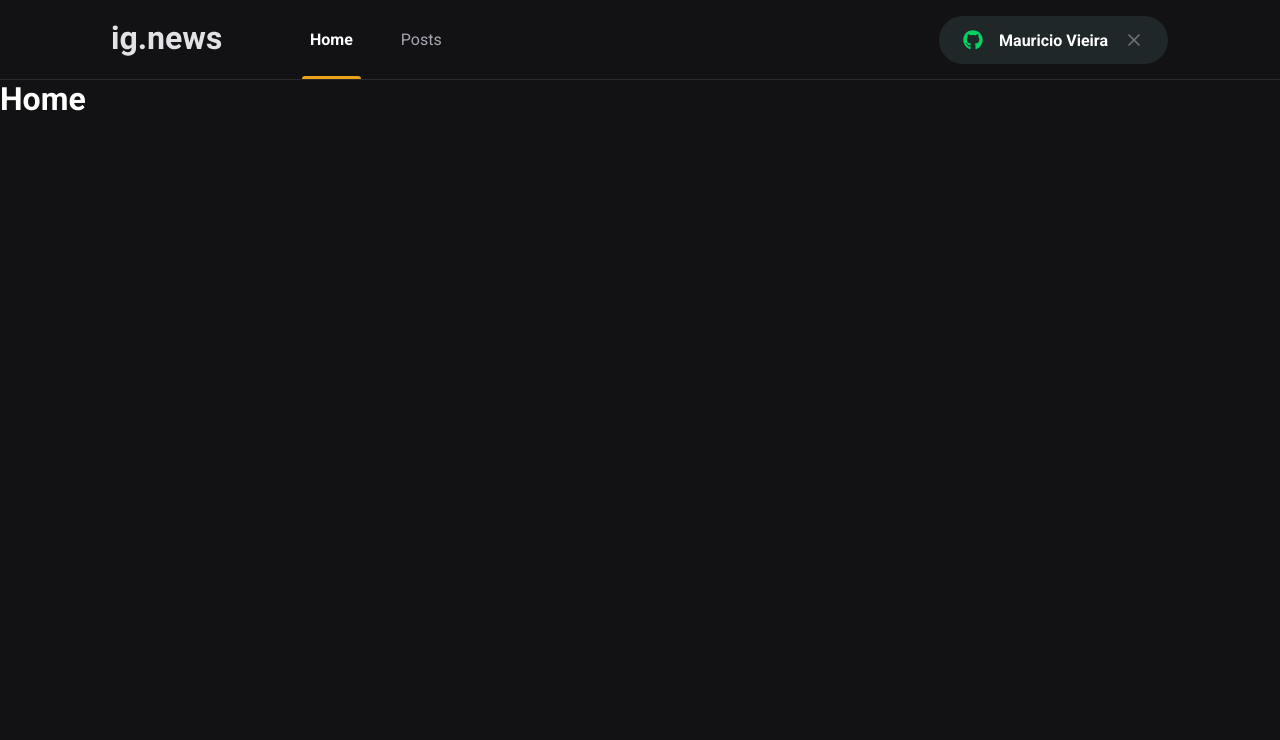
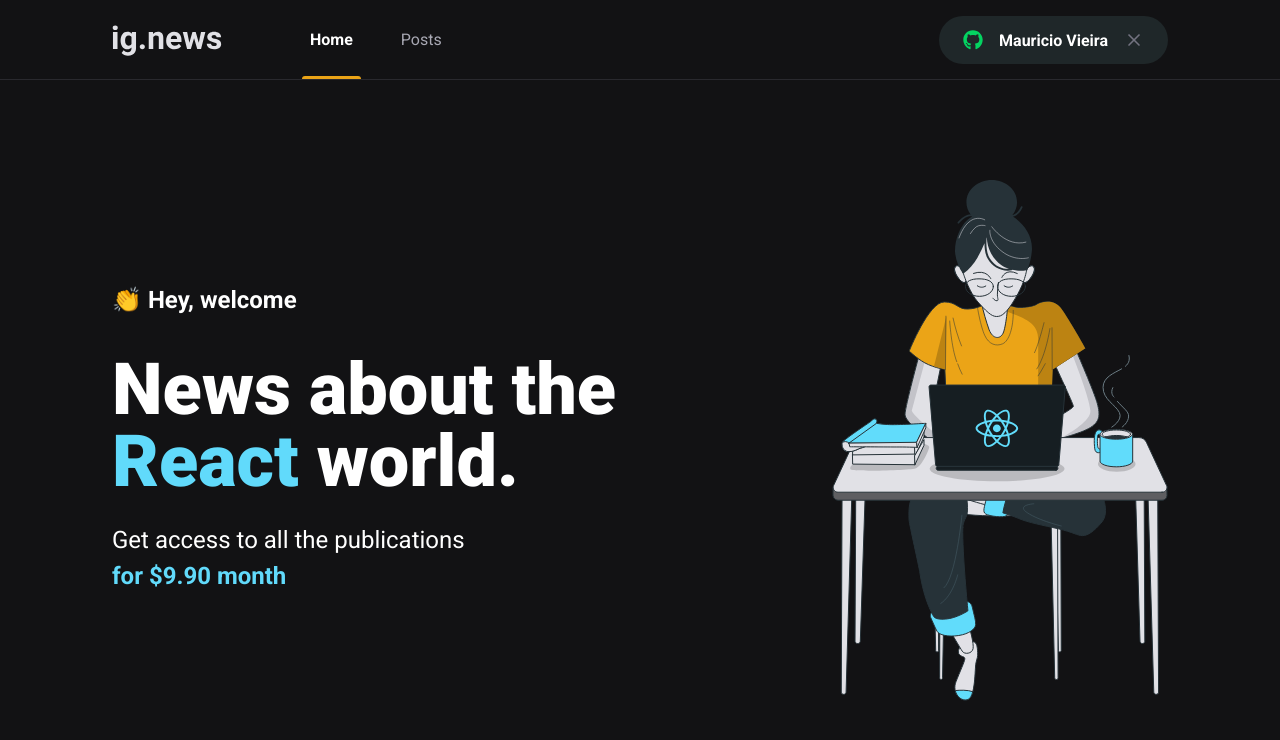
Before and after one commit to mauvieira/ignews, a Next.js app: page / in a window 1280 px wide. Shown: the top 740 px of the page. Built offline with nearby package versions, Linux system fonts and the light colour scheme.

Commit message:
:lipstick: home page styles
home page styles

```diff
--- /dev/null
+++ b/src/pages/home.module.scss
@@ -0,0 +1,41 @@
+.container {
+  max-width: 1120px;
+  margin: 0 auto;
+  padding: 0 2rem;
+  height: calc(100vh - 5rem);
+
+  display: flex;
+  align-items: center;
+  justify-content: space-between;
+}
+
+.hero {
+  max-width: 600px;
+
+  > span {
+    font-size: 1.5rem;
+    font-weight: bold;
+  }
+
+  h1 {
+    font-size: 4.5rem;
+    line-height: 4.5rem;
+    font-weight: 900;
+    margin-top: 2.5rem;
+
+    span {
+      color: var(--cyan-500);
+    }
+  }
+
+  p {
+    font-size: 1.5rem;
+    line-height: 2.25rem;
+    margin-top: 1.5rem;
+
+    span {
+      color: var(--cyan-500);
+      font-weight: bold;
+    }
+  }
+}
--- a/src/pages/index.tsx
+++ b/src/pages/index.tsx
@@ -1,4 +1,5 @@
 import Head from 'next/head';
+import styles from './home.module.scss';
 
 export default function Home() {
   return (
@@ -6,7 +7,18 @@ export default function Home() {
       <Head>
         <title>Início | ig.news</title>
       </Head>
-      <h1>Home</h1>
+
+      <main className={styles.container}>
+        <section className={styles.hero}>
+          <span>👏 Hey, welcome</span>
+          <h1>News about the <span>React</span> world.</h1>
+          <p>
+            Get access to all the publications <br />
+            <span>for $9.90 month</span>
+          </p>
+        </section>
+        <img src="/images/avatar.svg" alt="Girl coding" />
+      </main>
     </>
   )
 }
```
